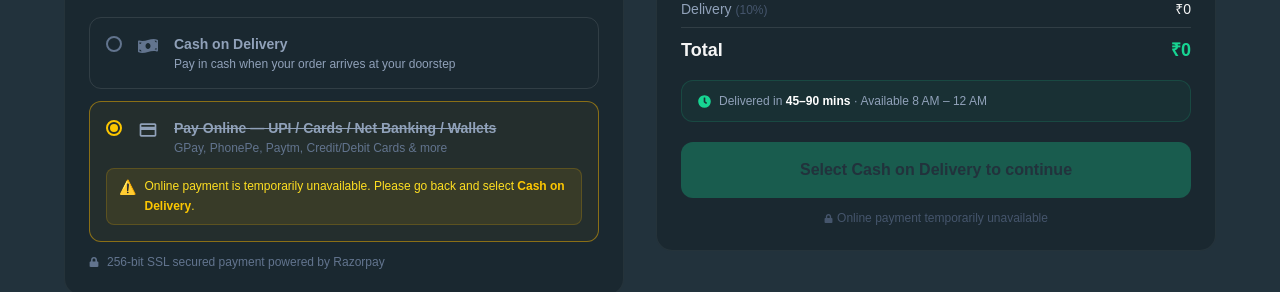
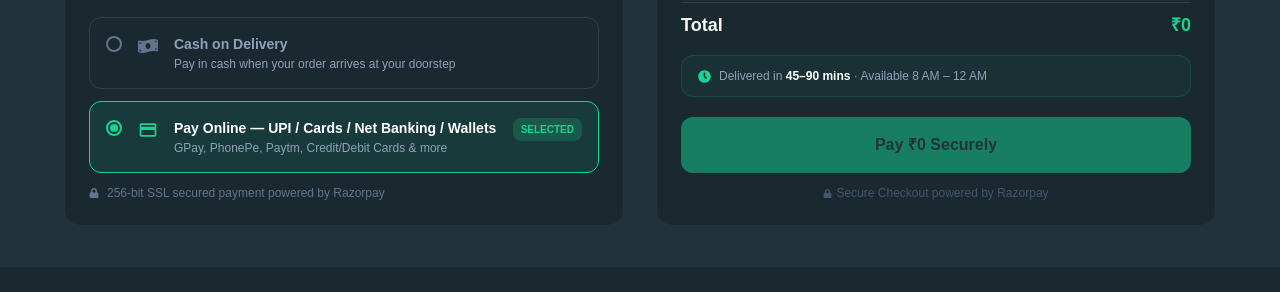
Before and after one commit to akhtararif14-hash/kapilstore, a Next.js app: page /checkout in a window 1280 px wide. Both pictures are taken after a click on the element 344 px from the left and 1122 px from the top of the page. Shown: the part 985-1277 px from the top of the page. Built offline with nearby package versions, Linux system fonts and the light colour scheme; no server answers.

Commit message:
fix online pay

```diff
--- a/app/checkout/page.jsx
+++ b/app/checkout/page.jsx
@@ -496,29 +496,28 @@ export default function CheckoutPage() {
                   {/* Razorpay Option */}
                   <div
                     onClick={() => setPaymentMethod("razorpay")}
-                    className={`flex flex-col gap-2 p-4 rounded-xl border cursor-pointer transition ${
+                    className={`flex items-start gap-4 p-4 rounded-xl border cursor-pointer transition ${
                       paymentMethod === "razorpay"
-                        ? "border-yellow-500/50 bg-yellow-500/5"
+                        ? "border-[#17d492] bg-[#17d492]/10"
                         : "border-white/10 hover:border-white/20"
                     }`}
                   >
-                    <div className="flex items-start gap-4">
                     <div
                       className={`mt-0.5 w-4 h-4 rounded-full border-2 shrink-0 flex items-center justify-center transition ${
                         paymentMethod === "razorpay"
-                            ? "border-yellow-400"
+                          ? "border-[#17d492]"
                           : "border-slate-500"
                       }`}
                     >
                       {paymentMethod === "razorpay" && (
-                          <div className="w-2 h-2 rounded-full bg-yellow-400" />
+                        <div className="w-2 h-2 rounded-full bg-[#17d492]" />
                       )}
                     </div>
                     <MdPayment
                       size={20}
                       className={`shrink-0 mt-0.5 transition ${
                         paymentMethod === "razorpay"
-                            ? "text-slate-400"
+                          ? "text-[#17d492]"
                           : "text-slate-500"
                       }`}
                     />
@@ -526,27 +525,20 @@ export default function CheckoutPage() {
                       <p
                         className={`font-bold text-sm transition ${
                           paymentMethod === "razorpay"
-                              ? "text-slate-400 line-through"
+                            ? "text-white"
                             : "text-slate-400"
                         }`}
                       >
                         Pay Online — UPI / Cards / Net Banking / Wallets
                       </p>
-                        <p className="text-xs text-slate-500 mt-0.5">
+                      <p className="text-xs text-slate-400 mt-0.5">
                         GPay, PhonePe, Paytm, Credit/Debit Cards & more
                       </p>
                     </div>
-                    </div>
-
-                    {/* Warning shown when razorpay is selected */}
                     {paymentMethod === "razorpay" && (
-                      <div className="flex items-start gap-2 bg-yellow-500/10 border border-yellow-500/20 rounded-lg px-3 py-2 mt-1">
-                        <span className="text-yellow-400 text-sm shrink-0">⚠️</span>
-                        <p className="text-xs text-yellow-300 leading-relaxed">
-                          Online payment is temporarily unavailable. Please go back and select{" "}
-                          <span className="font-black text-yellow-400">Cash on Delivery</span>.
-                        </p>
-                      </div>
+                      <span className="text-[10px] font-black px-2 py-1 rounded-lg bg-[#17d492]/20 text-[#17d492] shrink-0">
+                        SELECTED
+                      </span>
                     )}
                   </div>
                 </div>
@@ -630,27 +622,27 @@ export default function CheckoutPage() {
 
               <button
                 onClick={
-                  paymentMethod === "cod" ? handleCODOrder : undefined
+                  paymentMethod === "cod" ? handleCODOrder : handlePayClick
                 }
-                disabled={loading || cart.length === 0 || paymentMethod === "razorpay"}
+                disabled={loading || cart.length === 0}
                 className={`w-full mt-5 py-4 rounded-xl font-black transition text-[#22323c] ${
-                  loading || cart.length === 0 || paymentMethod === "razorpay"
-                    ? "bg-[#17d492]/30 cursor-not-allowed"
+                  loading || cart.length === 0
+                    ? "bg-[#17d492]/50 cursor-not-allowed"
                     : "bg-[#17d492] hover:bg-[#14b87e] hover:-translate-y-0.5 active:scale-95 shadow-[0_10px_20px_-10px_rgba(23,212,146,0.4)]"
                 }`}
               >
                 {loading
-                  ? "Placing Order..."
-                  : paymentMethod === "razorpay"
-                  ? "Select Cash on Delivery to continue"
-                  : `Place Order — Pay ₹${grandTotal} on Delivery`}
+                  ? "Processing..."
+                  : paymentMethod === "cod"
+                  ? `Place Order — Pay ₹${grandTotal} on Delivery`
+                  : `Pay ₹${grandTotal} Securely`}
               </button>
 
               <p className="text-xs text-center mt-3 text-slate-600 flex items-center justify-center gap-1">
                 <FaLock size={9} />{" "}
-                {paymentMethod === "razorpay"
-                  ? "Online payment temporarily unavailable"
-                  : "No advance payment required"}
+                {paymentMethod === "cod"
+                  ? "No advance payment required"
+                  : "Secure Checkout powered by Razorpay"}
               </p>
             </div>
           </div>
```
Lines whose indentation alone changed are shown as unchanged.
